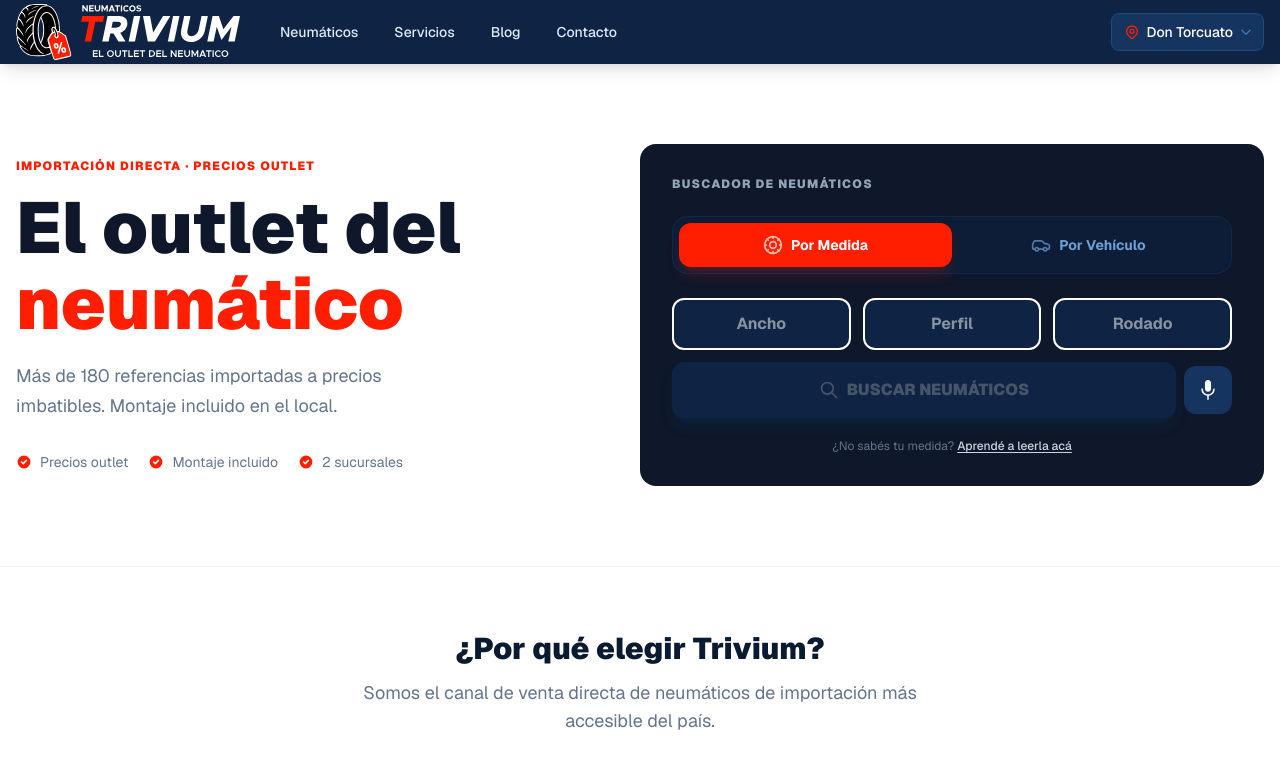
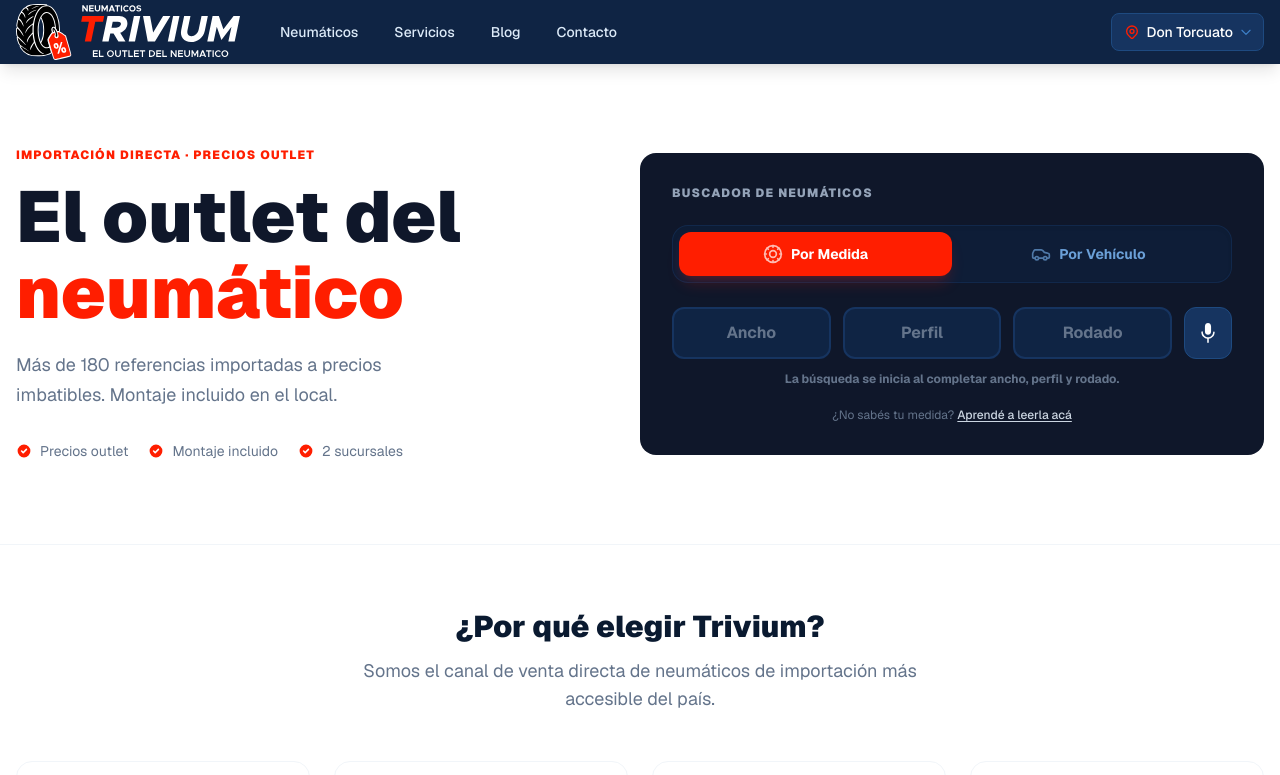
Before and after one commit to AugustinCrochat/neumaticos-trivium, a Next.js app: page / in a window 1280 px wide. Shown: the top 775 px of the page. Built offline with nearby package versions, Linux system fonts and the light colour scheme.

Commit message:
refactor: enhance TireSizeSearch component with improved type definitions and voice recognition integration

```diff
--- a/src/components/ui/TireSizeSearch.tsx
+++ b/src/components/ui/TireSizeSearch.tsx
@@ -3,13 +3,51 @@
 import { useState, useMemo, useEffect, useRef } from "react";
 import { useRouter } from "next/navigation";
 import { useBranch } from "@/contexts/branch-context";
-import { PRODUCTS } from "@/lib/data";
+import { VEHICLE_DB } from "@/lib/vehicles";
 
-function unique<T>(arr: T[]): T[] {
-  return [...new Set(arr)].sort((a, b) => Number(a) - Number(b));
-}
+type FullscreenDocumentElement = HTMLElement & {
+  webkitRequestFullscreen?: () => Promise<void> | void;
+};
 
-import { VEHICLE_DB } from "@/lib/vehicles";
+type TorchMediaTrackCapabilities = MediaTrackCapabilities & {
+  torch?: boolean;
+};
+
+type ScanTireResponse = {
+  found?: boolean;
+  width?: string | number;
+  profile?: string | number;
+  rim?: string | number;
+  message?: string;
+};
+
+type SpeechRecognitionResultEvent = Event & {
+  results: {
+    [resultIndex: number]: {
+      [alternativeIndex: number]: {
+        transcript: string;
+      };
+    };
+  };
+};
+
+type SpeechRecognitionInstance = {
+  lang: string;
+  interimResults: boolean;
+  maxAlternatives: number;
+  onresult: ((ev: SpeechRecognitionResultEvent) => void) | null;
+  onend: (() => void) | null;
+  start: () => void;
+  stop: () => void;
+};
+
+type SpeechRecognitionConstructor = new () => SpeechRecognitionInstance;
+
+type SpeechRecognitionWindow = Window &
+  typeof globalThis & {
+    SpeechRecognition?: SpeechRecognitionConstructor;
+    webkitSpeechRecognition?: SpeechRecognitionConstructor;
+  };
 
 export function TireSizeSearch({
   initialMedida,
@@ -33,14 +71,13 @@ export function TireSizeSearch({
   const [width, setWidth] = useState(init.w);
   const [profile, setProfile] = useState(init.p);
   const [rim, setRim] = useState(init.r);
+  const lastAutoSearchRef = useRef(init.w && init.p && init.r ? `${init.w}-${init.p}-r${init.r}` : "");
 
-  const [activeDropdown, setActiveDropdown] = useState<string | null>(null);
   const [searchMode, setSearchMode] = useState<"medida" | "vehiculo">("medida");
   const [vehBrand, setVehBrand] = useState("");
   const [vehModel, setVehModel] = useState("");
   const [vehQuery, setVehQuery] = useState("");
   const [vehYear, setVehYear] = useState("");
-  const [vehActiveDropdown, setVehActiveDropdown] = useState<string | null>(null);
 
 
 
@@ -61,20 +98,7 @@ export function TireSizeSearch({
   const rimRef = useRef<HTMLInputElement | null>(null);
 
   const [listening, setListening] = useState(false);
-  const recognitionRef = useRef<any>(null);
-
-  const availableWidths = useMemo(() => unique(PRODUCTS.map((p) => p.size.width)), []);
-  const availableProfiles = useMemo(() => {
-    if (!width) return unique(PRODUCTS.map((p) => p.size.profile));
-    return unique(PRODUCTS.filter((p) => p.size.width === Number(width)).map((p) => p.size.profile));
-  }, [width]);
-  const availableRims = useMemo(() => unique(PRODUCTS.filter((p) => (!width || p.size.width === Number(width)) && (!profile || p.size.profile === Number(profile))).map((p) => p.size.rim)), [width, profile]);
-
-  const availableBrands = useMemo(() => Array.from(new Set(VEHICLE_DB.map(v => v.brand))), []);
-  const availableModels = useMemo(() => {
-    if (!vehBrand) return [];
-    return VEHICLE_DB.filter(v => v.brand === vehBrand).map(v => v.model);
-  }, [vehBrand]);
+  const recognitionRef = useRef<SpeechRecognitionInstance | null>(null);
 
   const filteredVehicles = useMemo(() => {
     const q = vehQuery.trim().toLowerCase();
@@ -83,14 +107,15 @@ export function TireSizeSearch({
   }, [vehQuery]);
   const selectedVehicle = useMemo(() => VEHICLE_DB.find(v => v.brand === vehBrand && v.model === vehModel), [vehBrand, vehModel]);
 
-  function handleSearch() {
-    if (!width && !profile && !rim) return;
-    router.push(`/buscar?medida=${width}-${profile}-r${rim}`);
-  }
+  useEffect(() => {
+    if (width.length < 3 || profile.length < 2 || rim.length < 2) return;
 
-  useEffect(() => {
-    if (width && profile && rim && !activeDropdown) handleSearch();
-  }, [width, profile, rim, activeDropdown]);
+    const medida = `${width}-${profile}-r${rim}`;
+    if (medida === lastAutoSearchRef.current) return;
+
+    lastAutoSearchRef.current = medida;
+    router.push(`/buscar?medida=${medida}`);
+  }, [width, profile, rim, router]);
 
   useEffect(() => {
     if (!showScanner) return;
@@ -127,27 +152,21 @@ export function TireSizeSearch({
     };
   }, [showScanner]);
 
-  function onWidthChange(v: string) { setWidth(v); setProfile(""); setRim(""); setActiveDropdown("profile"); }
-  function onProfileChange(v: string) { setProfile(v); setRim(""); setActiveDropdown("rim"); }
-  function onRimChange(v: string) { setRim(v); setActiveDropdown(null); }
-
-
-
   async function startCamera() {
     setShowScanner(true); setScanError(null); setLowLight(false);
     try {
-      const el = document.documentElement;
+      const el = document.documentElement as FullscreenDocumentElement;
       if (el.requestFullscreen) await el.requestFullscreen();
-      else if ((el as any).webkitRequestFullscreen) (el as any).webkitRequestFullscreen();
+      else if (el.webkitRequestFullscreen) el.webkitRequestFullscreen();
     } catch { }
     try {
       const stream = await navigator.mediaDevices.getUserMedia({ video: { facingMode: "environment" } });
       streamRef.current = stream;
       if (videoRef.current) videoRef.current.srcObject = stream;
       const track = stream.getVideoTracks()[0];
-      const capabilities = track.getCapabilities() as any;
+      const capabilities = track.getCapabilities() as TorchMediaTrackCapabilities;
       if (capabilities.torch) setHasTorch(true);
-    } catch (err) { setScanError("No pudimos acceder a tu cámara."); setShowScanner(false); }
+    } catch { setScanError("No pudimos acceder a tu cámara."); setShowScanner(false); }
   }
 
   function stopCamera() {
@@ -159,7 +178,8 @@ export function TireSizeSearch({
   async function toggleTorch() {
     if (!streamRef.current) return;
     const track = streamRef.current.getVideoTracks()[0];
-    try { await track.applyConstraints({ advanced: [{ torch: !torchOn }] } as any); setTorchOn(t => !t); } catch { }
+    const torchConstraint = { torch: !torchOn } as MediaTrackConstraintSet;
+    try { await track.applyConstraints({ advanced: [torchConstraint] }); setTorchOn(t => !t); } catch { }
   }
 
   function captureFrame(): { original: string; processed: string } {
@@ -186,7 +206,7 @@ export function TireSizeSearch({
     const controller = new AbortController(); const timeout = setTimeout(() => controller.abort(), 25000);
     try {
       const res = await fetch("/api/scan-tire", { method: "POST", headers: { "Content-Type": "application/json" }, body: JSON.stringify({ base64Image: images.original, base64Processed: images.processed }), signal: controller.signal });
-      return res.json() as Promise<any>;
+      return res.json() as Promise<ScanTireResponse>;
     } finally { clearTimeout(timeout); }
   }
 
@@ -198,30 +218,34 @@ export function TireSizeSearch({
       const data = await tryScan(images);
       if (data.found && data.width) {
         setWidth(String(data.width)); setProfile(String(data.profile)); setRim(String(data.rim));
-        setActiveDropdown(null); stopCamera();
+        stopCamera();
       } else {
         setScanError(data.message || "No pudimos detectar la medida automáticamente.");
         stopCamera();
       }
-    } catch (err) {
+    } catch {
       setScanError("La IA tardó demasiado.");
       stopCamera();
     }
     finally { setIsScanning(false); setScanProgress(""); }
   }
 
-  const isValid = !!(width && profile && rim);
-  const canSearch = !!(width || profile || rim);
+  const measureInputClass = "w-full min-w-0 bg-navy-800 border-2 border-navy-700 rounded-xl px-2 sm:px-3 py-3 text-white font-bold text-center transition-all outline-none placeholder:text-slate-500 focus:bg-navy-700 focus:border-orange-500 focus:ring-4 focus:ring-orange-500/20 focus:shadow-lg focus:shadow-orange-500/10";
+  const voiceButtonClass = `h-[52px] w-12 shrink-0 flex items-center justify-center rounded-xl border transition-all ${
+    listening
+      ? "bg-orange-500 text-white border-orange-300 shadow-lg shadow-orange-500/20"
+      : "bg-navy-700 text-white border-navy-600 hover:border-orange-500 hover:bg-navy-600"
+  }`;
 
   function startVoiceForVehicle() {
-    const Speech = (window as any).SpeechRecognition || (window as any).webkitSpeechRecognition;
+    const Speech = (window as SpeechRecognitionWindow).SpeechRecognition || (window as SpeechRecognitionWindow).webkitSpeechRecognition;
     if (!Speech) return alert('Tu navegador no soporta reconocimiento de voz');
     if (recognitionRef.current) { recognitionRef.current.stop(); recognitionRef.current = null; setListening(false); return; }
     const r = new Speech();
     r.lang = 'es-AR';
     r.interimResults = false;
     r.maxAlternatives = 1;
-    r.onresult = (ev: any) => {
+    r.onresult = (ev) => {
       const txt = ev.results[0][0].transcript || '';
       // detect year 4 digits
       const yearMatch = txt.match(/\b(19|20)\d{2}\b/);
@@ -233,10 +257,11 @@ export function TireSizeSearch({
   }
 
   function startVoiceForMeasure() {
-    const Speech = (window as any).SpeechRecognition || (window as any).webkitSpeechRecognition;
+    const Speech = (window as SpeechRecognitionWindow).SpeechRecognition || (window as SpeechRecognitionWindow).webkitSpeechRecognition;
     if (!Speech) return alert('Tu navegador no soporta reconocimiento de voz');
+    if (recognitionRef.current) { recognitionRef.current.stop(); recognitionRef.current = null; setListening(false); return; }
     const r = new Speech(); r.lang = 'es-AR'; r.interimResults = false; r.maxAlternatives = 1;
-    r.onresult = (ev: any) => {
+    r.onresult = (ev) => {
       const txt = (ev.results[0][0].transcript || '').replace(/[^0-9 ]/g, ' ').trim();
       const nums = txt.split(/\s+/).filter(Boolean);
       if (nums.length >= 1) setWidth(nums[0].slice(0,3));
@@ -246,7 +271,8 @@ export function TireSizeSearch({
       if (nums.length >= 1 && profileRef.current) profileRef.current.focus();
       if (nums.length >= 2 && rimRef.current) rimRef.current.focus();
     };
-    r.onend = () => {};
+    r.onend = () => { recognitionRef.current = null; setListening(false); };
+    recognitionRef.current = r; setListening(true);
     r.start();
   }
 
@@ -358,10 +384,15 @@ export function TireSizeSearch({
 
       {searchMode === "medida" && (
         <div className="flex flex-col gap-3">
-          <div className="grid grid-cols-3 gap-3">
-            <input ref={widthRef} value={width} onChange={(e) => { const v = e.target.value.replace(/[^0-9]/g, '').slice(0,3); setWidth(v); if (v.length >= 3 && profileRef.current) profileRef.current.focus(); }} placeholder="Ancho" className="w-full bg-navy-800 border-2 rounded-xl px-3 py-3 text-white font-bold text-center" />
-            <input ref={profileRef} value={profile} onChange={(e) => { const v = e.target.value.replace(/[^0-9]/g, '').slice(0,2); setProfile(v); if (v.length >= 2 && rimRef.current) rimRef.current.focus(); }} placeholder="Perfil" className="w-full bg-navy-800 border-2 rounded-xl px-3 py-3 text-white font-bold text-center" />
-            <input ref={rimRef} value={rim} onChange={(e) => { const v = e.target.value.replace(/[^0-9]/g, '').slice(0,2); setRim(v); }} placeholder="Rodado" className="w-full bg-navy-800 border-2 rounded-xl px-3 py-3 text-white font-bold text-center" />
+          <div className="grid grid-cols-[minmax(0,1fr)_minmax(0,1fr)_minmax(0,1fr)_auto] gap-2 sm:gap-3">
+            <input ref={widthRef} type="text" inputMode="numeric" pattern="[0-9]*" autoComplete="off" value={width} onChange={(e) => { const v = e.target.value.replace(/[^0-9]/g, '').slice(0,3); setWidth(v); if (v.length >= 3 && profileRef.current) profileRef.current.focus(); }} placeholder="Ancho" aria-label="Ancho del neumático" className={measureInputClass} />
+            <input ref={profileRef} type="text" inputMode="numeric" pattern="[0-9]*" autoComplete="off" value={profile} onChange={(e) => { const v = e.target.value.replace(/[^0-9]/g, '').slice(0,2); setProfile(v); if (v.length >= 2 && rimRef.current) rimRef.current.focus(); }} placeholder="Perfil" aria-label="Perfil del neumático" className={measureInputClass} />
+            <input ref={rimRef} type="text" inputMode="numeric" pattern="[0-9]*" autoComplete="off" value={rim} onChange={(e) => { const v = e.target.value.replace(/[^0-9]/g, '').slice(0,2); setRim(v); }} placeholder="Rodado" aria-label="Rodado del neumático" className={measureInputClass} />
+            <button type="button" onClick={startVoiceForMeasure} aria-label="Ingresar medida por voz" className={voiceButtonClass}>
+              <svg className="w-5 h-5" viewBox="0 0 82.05 122.88" fill="currentColor" xmlns="http://www.w3.org/2000/svg" aria-hidden="true">
+                <path d="M59.89,20.83V52.3c0,27-37.73,27-37.73,0V20.83c0-27.77,37.73-27.77,37.73,0Zm-14.18,76V118.2a4.69,4.69,0,0,1-9.37,0V96.78a40.71,40.71,0,0,1-12.45-3.51A41.63,41.63,0,0,1,12.05,85L12,84.91A41.31,41.31,0,0,1,3.12,71.68,40.73,40.73,0,0,1,0,56a4.67,4.67,0,0,1,8-3.31l.1.1A4.68,4.68,0,0,1,9.37,56a31.27,31.27,0,0,0,2.4,12.06A32,32,0,0,0,29,85.28a31.41,31.41,0,0,0,24.13,0,31.89,31.89,0,0,0,10.29-6.9l.08-.07a32,32,0,0,0,6.82-10.22A31.27,31.27,0,0,0,72.68,56a4.69,4.69,0,0,1,9.37,0,40.65,40.65,0,0,1-3.12,15.65A41.45,41.45,0,0,1,70,85l-.09.08a41.34,41.34,0,0,1-11.75,8.18,40.86,40.86,0,0,1-12.46,3.51Z"/>
+              </svg>
+            </button>
           </div>
 
           <button
@@ -401,30 +432,20 @@ export function TireSizeSearch({
             </div>
           )}
 
-          <div className="flex items-center gap-2">
-            <button
-              type="submit"
-              disabled={!canSearch}
-              className="flex-1 bg-sky-600 hover:bg-sky-500 disabled:bg-navy-800 disabled:text-slate-600 disabled:cursor-not-allowed text-white font-black py-4 rounded-xl transition-all flex items-center justify-center gap-2 shadow-lg shadow-sky-900/20 active:scale-[0.98]"
-            >
-              <svg className="w-5 h-5" fill="none" viewBox="0 0 24 24" stroke="currentColor">
-                <path strokeLinecap="round" strokeLinejoin="round" strokeWidth={2} d="M21 21l-6-6m2-5a7 7 0 11-14 0 7 7 0 0114 0z" />
-              </svg>
-              BUSCAR NEUMÁTICOS
-            </button>
-            <button type="button" onClick={() => { if (searchMode === 'medida') startVoiceForMeasure(); else startVoiceForVehicle(); }} aria-label="Iniciar voz" className="w-12 h-12 flex items-center justify-center rounded-xl bg-navy-700 text-white">
-              <svg className="w-5 h-5" viewBox="0 0 82.05 122.88" fill="currentColor" xmlns="http://www.w3.org/2000/svg" aria-hidden="true">
-              <title>mic-microphone</title>
-              <path d="M59.89,20.83V52.3c0,27-37.73,27-37.73,0V20.83c0-27.77,37.73-27.77,37.73,0Zm-14.18,76V118.2a4.69,4.69,0,0,1-9.37,0V96.78a40.71,40.71,0,0,1-12.45-3.51A41.63,41.63,0,0,1,12.05,85L12,84.91A41.31,41.31,0,0,1,3.12,71.68,40.73,40.73,0,0,1,0,56a4.67,4.67,0,0,1,8-3.31l.1.1A4.68,4.68,0,0,1,9.37,56a31.27,31.27,0,0,0,2.4,12.06A32,32,0,0,0,29,85.28a31.41,31.41,0,0,0,24.13,0,31.89,31.89,0,0,0,10.29-6.9l.08-.07a32,32,0,0,0,6.82-10.22A31.27,31.27,0,0,0,72.68,56a4.69,4.69,0,0,1,9.37,0,40.65,40.65,0,0,1-3.12,15.65A41.45,41.45,0,0,1,70,85l-.09.08a41.34,41.34,0,0,1-11.75,8.18,40.86,40.86,0,0,1-12.46,3.51Z"/>
-            </svg>
-            </button>
-          </div>
+          <p className="text-center text-xs font-bold text-slate-500">La búsqueda se inicia al completar ancho, perfil y rodado.</p>
         </div>
       )}
 
       {searchMode === "vehiculo" && (
         <form className="flex flex-col gap-3" onSubmit={(e) => { e.preventDefault(); if (selectedVehicle) { const s = selectedVehicle.sizes[0]; router.push(`/buscar?medida=${s.w}-${s.p}-r${s.r}`); } }}>
-          <input type="text" placeholder="Buscar por marca o modelo" value={vehQuery} onChange={(e) => { setVehQuery(e.target.value); setVehBrand(""); setVehModel(""); }} className="w-full bg-navy-900 border border-navy-600 rounded-xl px-4 py-3 text-white font-bold" />
+          <div className="flex items-center gap-2 sm:gap-3">
+            <input type="text" placeholder="Buscar por marca o modelo" value={vehQuery} onChange={(e) => { setVehQuery(e.target.value); setVehBrand(""); setVehModel(""); }} className="min-w-0 flex-1 bg-navy-900 border-2 border-navy-600 rounded-xl px-4 py-3 text-white font-bold transition-all outline-none placeholder:text-slate-500 focus:bg-navy-800 focus:border-orange-500 focus:ring-4 focus:ring-orange-500/20" />
+            <button type="button" onClick={startVoiceForVehicle} aria-label="Buscar modelo por voz" className={voiceButtonClass}>
+              <svg className="w-5 h-5" viewBox="0 0 82.05 122.88" fill="currentColor" xmlns="http://www.w3.org/2000/svg" aria-hidden="true">
+                <path d="M59.89,20.83V52.3c0,27-37.73,27-37.73,0V20.83c0-27.77,37.73-27.77,37.73,0Zm-14.18,76V118.2a4.69,4.69,0,0,1-9.37,0V96.78a40.71,40.71,0,0,1-12.45-3.51A41.63,41.63,0,0,1,12.05,85L12,84.91A41.31,41.31,0,0,1,3.12,71.68,40.73,40.73,0,0,1,0,56a4.67,4.67,0,0,1,8-3.31l.1.1A4.68,4.68,0,0,1,9.37,56a31.27,31.27,0,0,0,2.4,12.06A32,32,0,0,0,29,85.28a31.41,31.41,0,0,0,24.13,0,31.89,31.89,0,0,0,10.29-6.9l.08-.07a32,32,0,0,0,6.82-10.22A31.27,31.27,0,0,0,72.68,56a4.69,4.69,0,0,1,9.37,0,40.65,40.65,0,0,1-3.12,15.65A41.45,41.45,0,0,1,70,85l-.09.08a41.34,41.34,0,0,1-11.75,8.18,40.86,40.86,0,0,1-12.46,3.51Z"/>
+              </svg>
+            </button>
+          </div>
           <div className="bg-navy-800 border border-navy-700 rounded-xl max-h-48 overflow-y-auto">
             {filteredVehicles.map((v) => (
               <button type="button" key={`${v.brand}-${v.model}`} onClick={() => { setVehBrand(v.brand); setVehModel(v.model); setVehQuery(""); }} className="w-full text-left px-4 py-3 border-b border-navy-700 hover:bg-navy-700 transition-colors text-white">
@@ -442,7 +463,7 @@ export function TireSizeSearch({
           {selectedVehicle && (
             <div className="bg-navy-800 p-4 rounded-xl border border-navy-700">
               <p className="text-white font-bold mb-2 text-center">Medidas recomendadas para {selectedVehicle.brand} {selectedVehicle.model}{vehYear ? ` — año ${vehYear}` : ''}</p>
-              {vehYear && !(selectedVehicle as any).years && (
+              {vehYear && !("years" in selectedVehicle) && (
                 <p className="text-white/60 text-xs mb-3 text-center">No tenemos datos por año para este modelo en la base; seleccioná la versión/trim o consultanos si dudás.</p>
               )}
 
@@ -477,22 +498,3 @@ export function TireSizeSearch({
     </>
   );
 }
-
-function CustomSelect({ label, value, onChange, placeholder, options, formatOption, isOpen, onToggle, isActive, disabled }: any) {
-  return (
-    <div className="flex-1 relative">
-      <button type="button" onClick={onToggle} disabled={disabled} className={`w-full bg-navy-800 border-2 rounded-xl px-2 py-3 text-sm font-bold text-white transition-all ${isActive ? "border-orange-500 shadow-lg shadow-orange-500/10" : "border-navy-700"} ${disabled ? "opacity-30" : ""}`}>
-        {value ? (formatOption ? formatOption(value) : value) : placeholder}
-      </button>
-      {isOpen && (
-        <div className="absolute top-[calc(100%+8px)] left-0 w-full bg-navy-800 border-2 border-navy-700 rounded-xl z-50 max-h-40 overflow-y-auto shadow-2xl animate-in fade-in slide-in-from-top-2 duration-150">
-          {options.map((opt: string) => (
-            <button key={opt} onClick={() => { onChange(opt); }} className={`w-full text-left px-4 py-2.5 text-sm font-bold transition-colors ${value === opt ? "text-orange-500 bg-navy-700" : "text-white hover:bg-navy-700"}`}>
-              {formatOption ? formatOption(opt) : opt}
-            </button>
-          ))}
-        </div>
-      )}
-    </div>
-  );
-}
```
